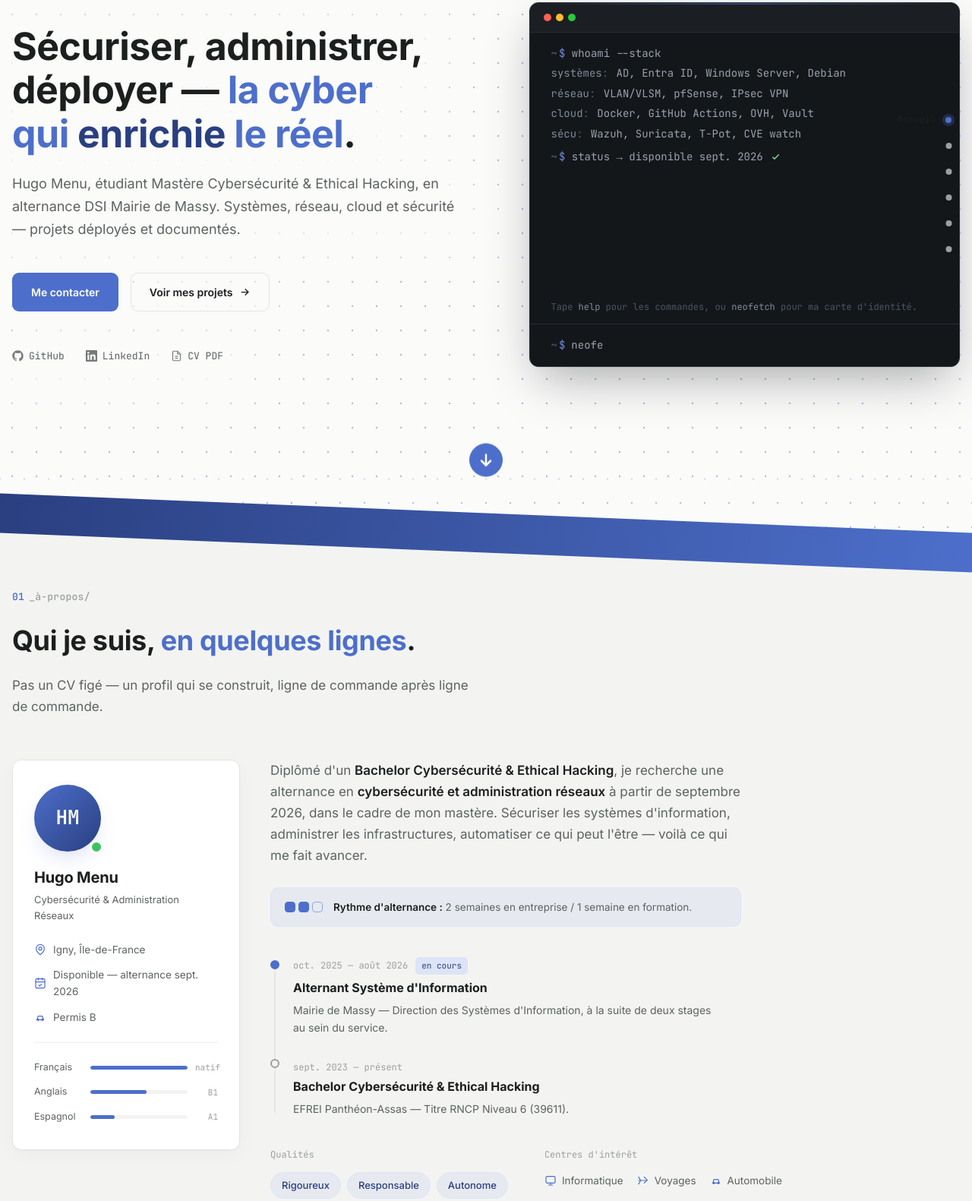
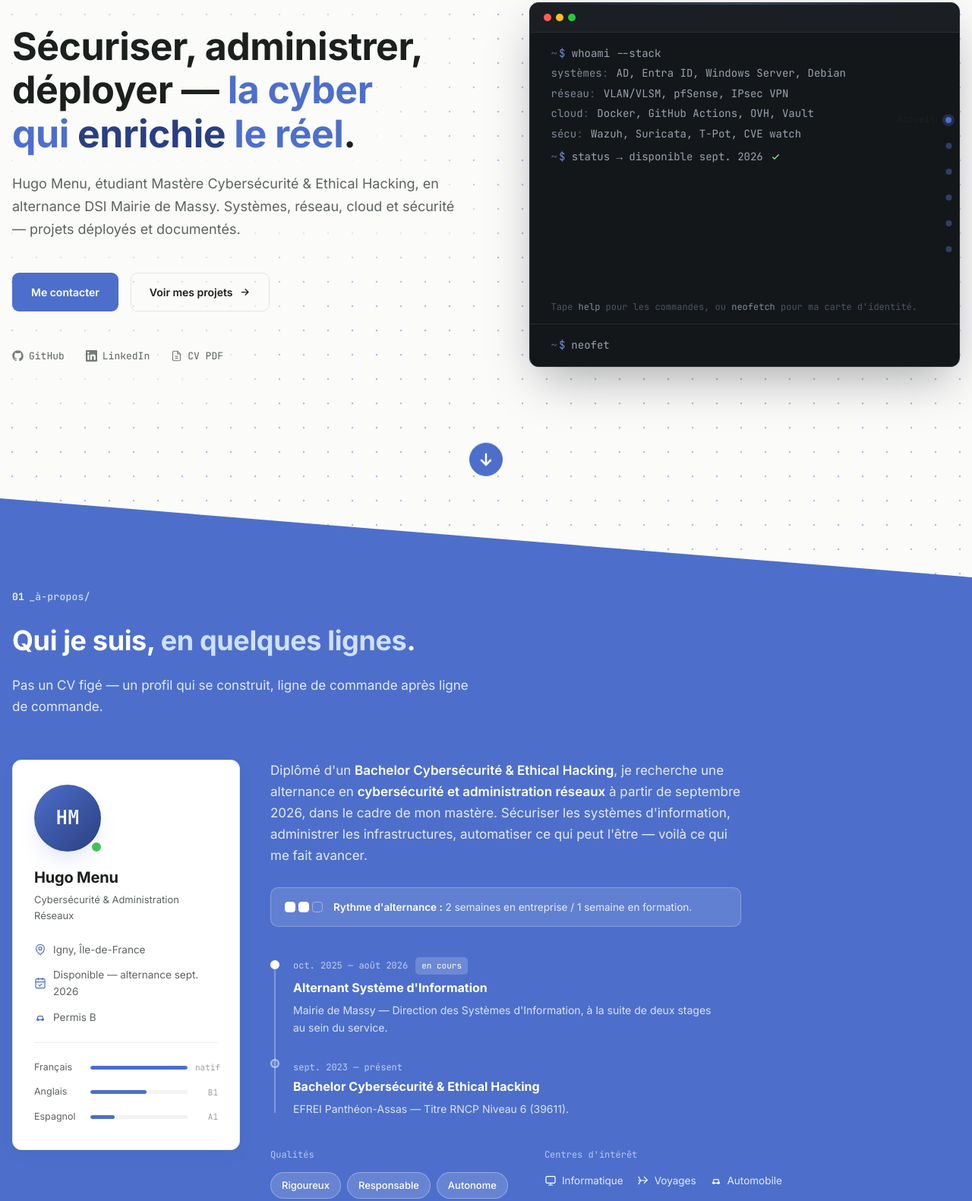
Before and after one commit to Hugo-Massy/Portfolio, a plain HTML site: page mockup/index.html in a window 1280 px wide. Shown: the part 157-1738 px from the top of the page at 76% size. Drawn offline with Linux system fonts and the light colour scheme.

Commit message:
block "a propos"

```diff
--- a/mockup/css/styles.css
+++ b/mockup/css/styles.css
@@ -73,7 +73,7 @@ h1,h2,h3{font-weight:700; letter-spacing:-0.01em;}
   font-family:var(--mono); font-size:12px; color:var(--text-dim);
   white-space:nowrap; margin-right:10px;
   max-width:0; opacity:0; overflow:hidden;
-  transition:max-width .25s ease, opacity .2s ease;
+  transition:max-width .25s ease, opacity .2s ease, color .2s ease;
 }
 /* piste de largeur fixe pour le rond : sa position horizontale ne dépend jamais
    de la largeur du label, donc elle reste alignée avec la ligne du rail */
@@ -83,13 +83,13 @@ h1,h2,h3{font-weight:700; letter-spacing:-0.01em;}
 }
 .dot-rail .dot::before{
   content:''; width:8px; height:8px; border-radius:50%;
-  background:var(--text-faint);
+  background:rgba(77,111,203,0.45);
   box-shadow:0 0 0 0 var(--accent-glow);
   transform:translateX(-0.5px);
   transition:background .2s ease, transform .2s ease, box-shadow .2s ease;
 }
 .dot-rail a:hover .dot-label{max-width:140px; opacity:1;}
-.dot-rail a:hover .dot::before{transform:translateX(-2px) scale(1.3); background:var(--text-dim);}
+.dot-rail a:hover .dot::before{transform:translateX(-2px) scale(1.3); background:var(--accent);}
 .dot-rail a.is-active .dot::before{background:transparent;}
 .dot-rail a.is-active .dot-label{max-width:140px; opacity:1; color:var(--text); font-weight:500;}
 /* petit point qui voyage le long du rail quand on passe d'une section à l'autre */
@@ -99,6 +99,16 @@ h1,h2,h3{font-weight:700; letter-spacing:-0.01em;}
   transform:translateY(-50%); z-index:1; pointer-events:none;
   transition:top .45s cubic-bezier(.65,0,.35,1);
 }
+/* sur la vague bleue (.section-divider-bar), chaque point bascule indépendamment sur
+   des teintes claires pour rester lisible — basculé via JS (initRailOnDark), point par point */
+.dot-rail a.is-on-dark .dot-label{color:rgba(255,255,255,.85);}
+.dot-rail a.is-on-dark:hover .dot-label{color:#fff;}
+.dot-rail a.is-on-dark .dot::before{background:#fff; box-shadow:0 0 0 0 rgba(255,255,255,.3);}
+.dot-rail a.is-on-dark:hover .dot::before{background:#fff; box-shadow:0 0 0 4px rgba(255,255,255,.3);}
+.dot-rail a.is-on-dark.is-active .dot::before{background:transparent;}
+.dot-rail a.is-on-dark.is-active .dot-label{color:#fff;}
+.dot-rail-indicator.is-on-dark{background:#fff; box-shadow:0 0 0 4px rgba(255,255,255,.3);}
+.dot-rail.is-on-dark .dot-rail-indicator{background:#fff; box-shadow:0 0 0 4px rgba(255,255,255,.3);}
 .btn{
   font-family:var(--sans); font-weight:600; font-size:14px;
   padding:13px 24px; border-radius:9px; display:inline-flex; align-items:center; gap:8px;
@@ -350,29 +360,19 @@ h1,h2,h3{font-weight:700; letter-spacing:-0.01em;}
 }
 .section-tag-num{color:var(--accent); font-weight:700;}
 
-.about{position:relative; background:var(--bg-elev-2);}
+.about{position:relative; background:transparent; margin-bottom:20vh; padding-bottom:var(--wave-h);}
 /* bandeau de séparation entre hero et about : bande bleue épaisse inclinée, clippée en
    polygone d'un bord à l'autre pour garantir qu'elle couvre toute la largeur du viewport */
-/* comble en blanc (couleur du hero) la zone entre le bas du hero et le bord proche du bandeau, avec
-   le même quadrillage de points que le hero (en CSS pur — ce bloc vit dans #about, jamais dans #bg-grid,
-   pour ne jamais interférer avec l'empilement du hero/terminal) */
-.section-divider-backdrop{
-  position:absolute; top:0; left:0; right:0; height:130px;
-  transform:translateY(-10%); overflow:hidden; pointer-events:none;
-  background:
-    radial-gradient(circle, rgba(77,111,203,.45) 1.2px, transparent 1.3px) 16px 16px/32px 32px,
-    var(--bg);
-  clip-path:polygon(0 0, 100% 0, 100% 55%, 0 15%);
-}
 .section-divider{
-  position:absolute; top:0; left:0; right:0; height:130px;
-  transform:translateY(-10%); overflow:hidden; z-index:2; pointer-events:none;
+  position:absolute; inset:0; z-index:0; pointer-events:none;
 }
 .section-divider-bar{
   position:absolute; inset:0;
-  background:linear-gradient(100deg, var(--accent-dark), var(--accent));
-  clip-path:polygon(0 15%, 100% 55%, 100% 95%, 0 55%);
-  filter:drop-shadow(0 12px 20px var(--accent-glow));
+  background:var(--accent);
+  clip-path:polygon(0 13px, 100% 117px, 100% calc(100% - var(--wave-h) * 0.4), 82% 100%, 0 calc(100% - var(--wave-h) * 0.4));
+  filter:
+    drop-shadow(0 16px 18px rgba(20,30,60,.35))
+    drop-shadow(0 36px 32px rgba(20,30,60,.28));
 }
 .about-wrap{position:relative; z-index:1;}
 .about-head{max-width:620px; margin-bottom:56px;}
@@ -482,3 +482,33 @@ h1,h2,h3{font-weight:700; letter-spacing:-0.01em;}
   .about-head h2{font-size:28px;}
   .about-row{gap:28px;}
 }
+
+/* le fond bleu de .section-divider-bar remonte derrière tout .about-wrap (sauf .about-card,
+   qui reste une carte opaque claire) : on repasse en clair le texte qui repose dessus */
+.about-head .section-tag{color:rgba(255,255,255,.75);}
+.about-head .section-tag-num{color:#fff;}
+.about-head h2{color:#fff;}
+.about-head h2 .accent{color:#cfe0ff;}
+.about-subtitle{color:rgba(255,255,255,.85);}
+
+.about-main .about-lede{color:rgba(255,255,255,.85);}
+.about-main .about-lede strong{color:#fff;}
+
+.about-main .about-rhythm{background:rgba(255,255,255,.12); border-color:rgba(255,255,255,.25);}
+.about-main .about-rhythm-bar span{border-color:rgba(255,255,255,.4);}
+.about-main .about-rhythm-bar span.is-on{background:#fff; border-color:#fff;}
+.about-main .about-rhythm p{color:rgba(255,255,255,.85);}
+.about-main .about-rhythm strong{color:#fff;}
+
+.about-main .about-timeline::before{background:rgba(255,255,255,.3);}
+.about-main .about-timeline-dot{background:rgba(255,255,255,.15); border-color:rgba(255,255,255,.5);}
+.about-main .about-timeline li.is-current .about-timeline-dot{background:#fff; border-color:#fff;}
+.about-main .about-timeline-date{color:rgba(255,255,255,.65);}
+.about-main .about-timeline-badge{background:rgba(255,255,255,.18); color:#fff;}
+.about-main .about-timeline-body h4{color:#fff;}
+.about-main .about-timeline-body p{color:rgba(255,255,255,.8);}
+
+.about-main .about-block-label{color:rgba(255,255,255,.6);}
+.about-main .about-tag{background:rgba(255,255,255,.15); border-color:rgba(255,255,255,.3); color:#fff;}
+.about-main .about-interests span{color:rgba(255,255,255,.85);}
+.about-main .about-interests svg{color:#fff;}
--- a/mockup/js/main.js
+++ b/mockup/js/main.js
@@ -14,6 +14,7 @@ async function loadSections() {
   initTerminal();
   initBackgroundGrid();
   initTabSpy();
+  initRailOnDark();
   initHeroCycle();
   initHeroTermGrow();
 }
@@ -388,6 +389,43 @@ function initTabSpy() {
 
   sectionToTab.forEach((tab, section) => observer.observe(section));
   moveIndicatorTo(tabs[0]);
+}
+
+// Bascule chaque point du rail sur des teintes claires quand la vague bleue de
+// .section-divider-bar passe sous lui, pour qu'il reste lisible (sinon ses points/labels
+// gris se fondent dans le bleu). Chaque point est testé indépendamment : selon sa hauteur
+// sur le rail, certains peuvent être sur la vague bleue pendant que d'autres n'y sont pas.
+function initRailOnDark() {
+  const rail = document.querySelector('.dot-rail');
+  const indicator = document.querySelector('.dot-rail-indicator');
+  const dots = document.querySelectorAll('.dot-rail a');
+  const about = document.getElementById('about');
+  if (!rail || !about || !dots.length) return;
+
+  function isOverWave(y) {
+    const rect = about.getBoundingClientRect();
+    const waveH = parseFloat(getComputedStyle(about).paddingBottom) || 0;
+    // à l'aplomb du rail (bord droit), la vague bleue va de 117px sous le haut de la
+    // section à (hauteur - 0.4*waveH) — cf. le clip-path de .section-divider-bar.
+    const top = rect.top + 117;
+    const bottom = rect.top + rect.height - waveH * 0.4;
+    return y > top && y < bottom;
+  }
+
+  function update() {
+    dots.forEach((dot) => {
+      const r = dot.getBoundingClientRect();
+      dot.classList.toggle('is-on-dark', isOverWave(r.top + r.height / 2));
+    });
+    if (indicator) {
+      const r = indicator.getBoundingClientRect();
+      indicator.classList.toggle('is-on-dark', isOverWave(r.top + r.height / 2));
+    }
+  }
+
+  update();
+  window.addEventListener('scroll', update, { passive: true });
+  window.addEventListener('resize', update);
 }
 
 // Anime les blocs .reveal lorsqu'ils entrent dans le viewport (motion discret, pas au chargement).
@@ -1116,6 +1154,9 @@ function initBackgroundGrid() {
   const MIN_ALPHA = 0.04;
   const ROUND_RADIUS = 10;
   const EXCLUSION_SELECTOR = 'h1, .lede, .btn, .social-row a';
+  // déborde sous le hero pour que la grille continue derrière le bord diagonal de la section
+  // "about" (.section-divider-bar), au lieu de s'arrêter pile au bas du hero.
+  const EXTRA_BELOW = 140;
 
   let dpr = Math.min(window.devicePixelRatio || 1, 2);
   let width = 0;
@@ -1178,7 +1219,7 @@ function initBackgroundGrid() {
   function resize() {
     const rect = container.getBoundingClientRect();
     width = rect.width;
-    height = rect.height;
+    height = rect.height + EXTRA_BELOW;
     canvas.width = width * dpr;
     canvas.height = height * dpr;
     canvas.style.width = `${width}px`;
--- a/mockup/sections/about.html
+++ b/mockup/sections/about.html
@@ -1,5 +1,4 @@
 <section class="about" id="about">
-  <div class="section-divider-backdrop" aria-hidden="true"></div>
   <div class="section-divider" aria-hidden="true">
     <div class="section-divider-bar"></div>
   </div>
```
